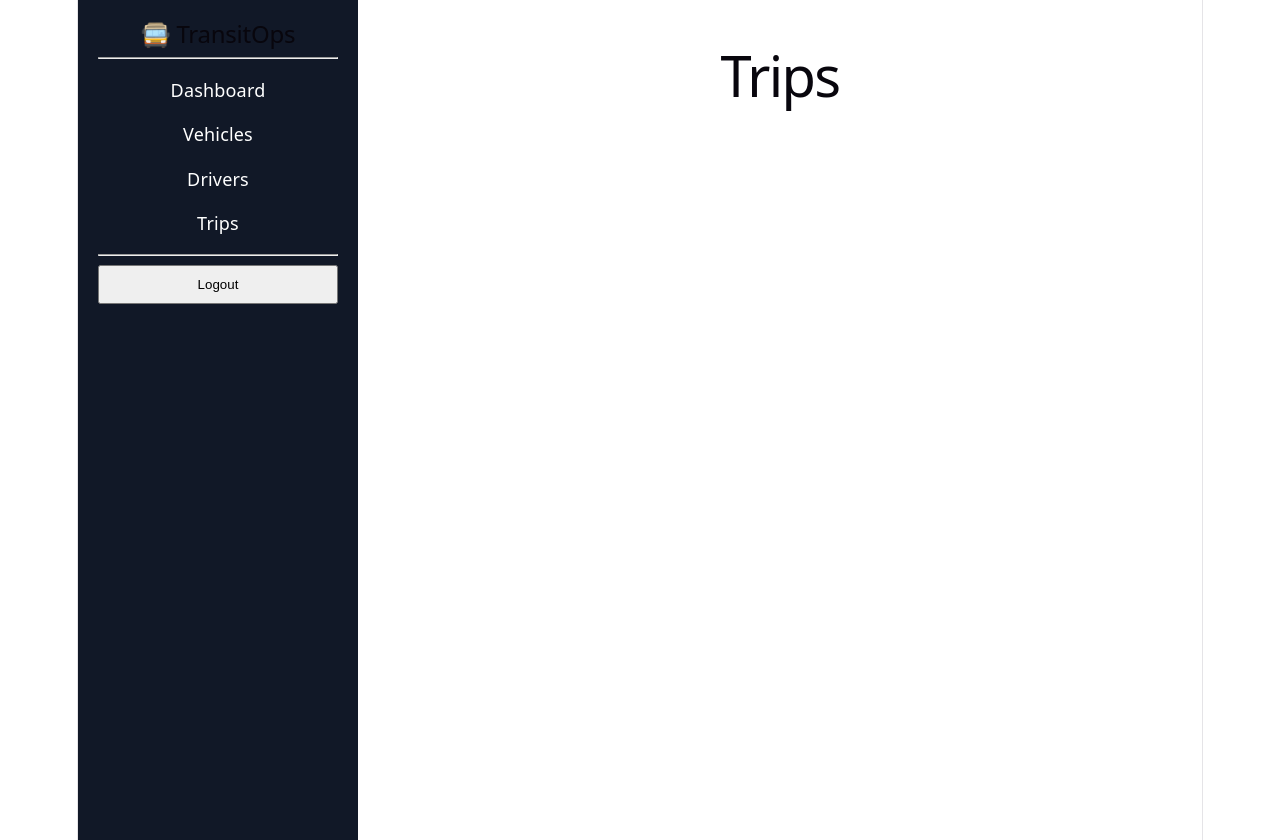
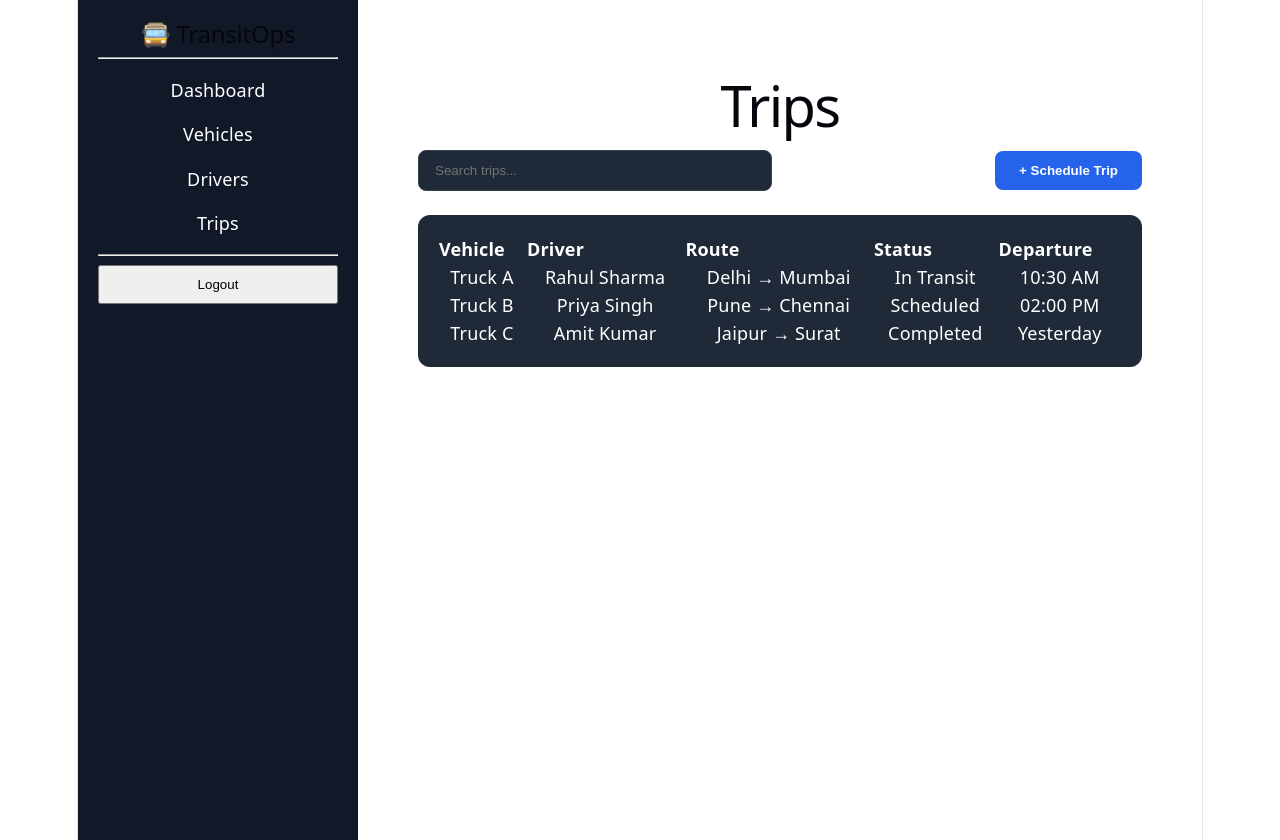
Before and after one commit to ODOO-HACKATHON-26/ODOO-Hacakthon-2026, a React app in the folder frontend/: page /trips in a window 1280 px wide. Built offline with nearby package versions, Linux system fonts and the light colour scheme; the HTML template or start-up script is replaced by a standard one.

Commit message:
feat: implement trips management page

```diff
--- /dev/null
+++ b/frontend/src/components/trips/AddTripButton.jsx
@@ -0,0 +1,17 @@
+export default function AddTripButton() {
+  return (
+    <button
+      style={{
+        padding: "12px 24px",
+        background: "#2563eb",
+        color: "white",
+        border: "none",
+        borderRadius: "8px",
+        cursor: "pointer",
+        fontWeight: "bold",
+      }}
+    >
+      + Schedule Trip
+    </button>
+  );
+}
--- /dev/null
+++ b/frontend/src/components/trips/TripSearch.jsx
@@ -0,0 +1,17 @@
+export default function TripSearch() {
+  return (
+    <input
+      type="text"
+      placeholder="Search trips..."
+      style={{
+        padding: "12px 16px",
+        borderRadius: "8px",
+        border: "1px solid #374151",
+        background: "#1f2937",
+        color: "white",
+        width: "320px",
+        outline: "none",
+      }}
+    />
+  );
+}
--- /dev/null
+++ b/frontend/src/components/trips/TripTable.jsx
@@ -0,0 +1,68 @@
+export default function TripTable() {
+  const trips = [
+    {
+      id: 1,
+      vehicle: "Truck A",
+      driver: "Rahul Sharma",
+      route: "Delhi → Mumbai",
+      status: "In Transit",
+      departure: "10:30 AM",
+    },
+    {
+      id: 2,
+      vehicle: "Truck B",
+      driver: "Priya Singh",
+      route: "Pune → Chennai",
+      status: "Scheduled",
+      departure: "02:00 PM",
+    },
+    {
+      id: 3,
+      vehicle: "Truck C",
+      driver: "Amit Kumar",
+      route: "Jaipur → Surat",
+      status: "Completed",
+      departure: "Yesterday",
+    },
+  ];
+
+  return (
+    <div
+      style={{
+        background: "#1f2937",
+        borderRadius: "12px",
+        padding: "20px",
+        color: "white",
+      }}
+    >
+      <table
+        style={{
+          width: "100%",
+          borderCollapse: "collapse",
+        }}
+      >
+        <thead>
+          <tr>
+            <th align="left">Vehicle</th>
+            <th align="left">Driver</th>
+            <th align="left">Route</th>
+            <th align="left">Status</th>
+            <th align="left">Departure</th>
+          </tr>
+        </thead>
+
+        <tbody>
+          {trips.map((trip) => (
+            <tr key={trip.id}>
+              <td>{trip.vehicle}</td>
+              <td>{trip.driver}</td>
+              <td>{trip.route}</td>
+              <td>{trip.status}</td>
+              <td>{trip.departure}</td>
+            </tr>
+          ))}
+        </tbody>
+      </table>
+    </div>
+  );
+}
--- a/frontend/src/pages/Trips.jsx
+++ b/frontend/src/pages/Trips.jsx
@@ -1,9 +1,35 @@
 import Layout from "../components/layout/Layout";
+import TripSearch from "../components/trips/TripSearch";
+import AddTripButton from "../components/trips/AddTripButton";
+import TripTable from "../components/trips/TripTable";
 
 export default function Trips() {
   return (
     <Layout>
-      <h1>Trips</h1>
+      <div
+        style={{
+          padding: "30px",
+          maxWidth: "1200px",
+          margin: "0 auto",
+        }}
+      >
+        <h1>Trips</h1>
+
+        <div
+          style={{
+            display: "flex",
+            justifyContent: "space-between",
+            alignItems: "center",
+            marginTop: "24px",
+            marginBottom: "24px",
+          }}
+        >
+          <TripSearch />
+          <AddTripButton />
+        </div>
+
+        <TripTable />
+      </div>
     </Layout>
   );
 }
```
